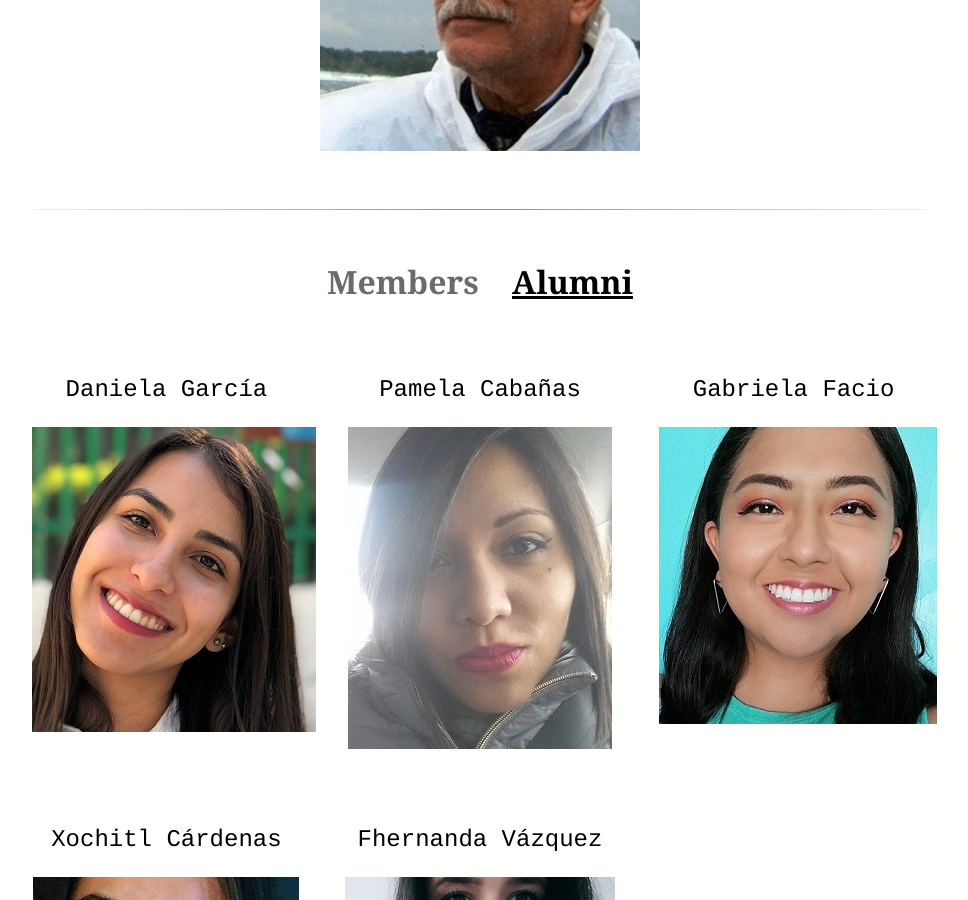
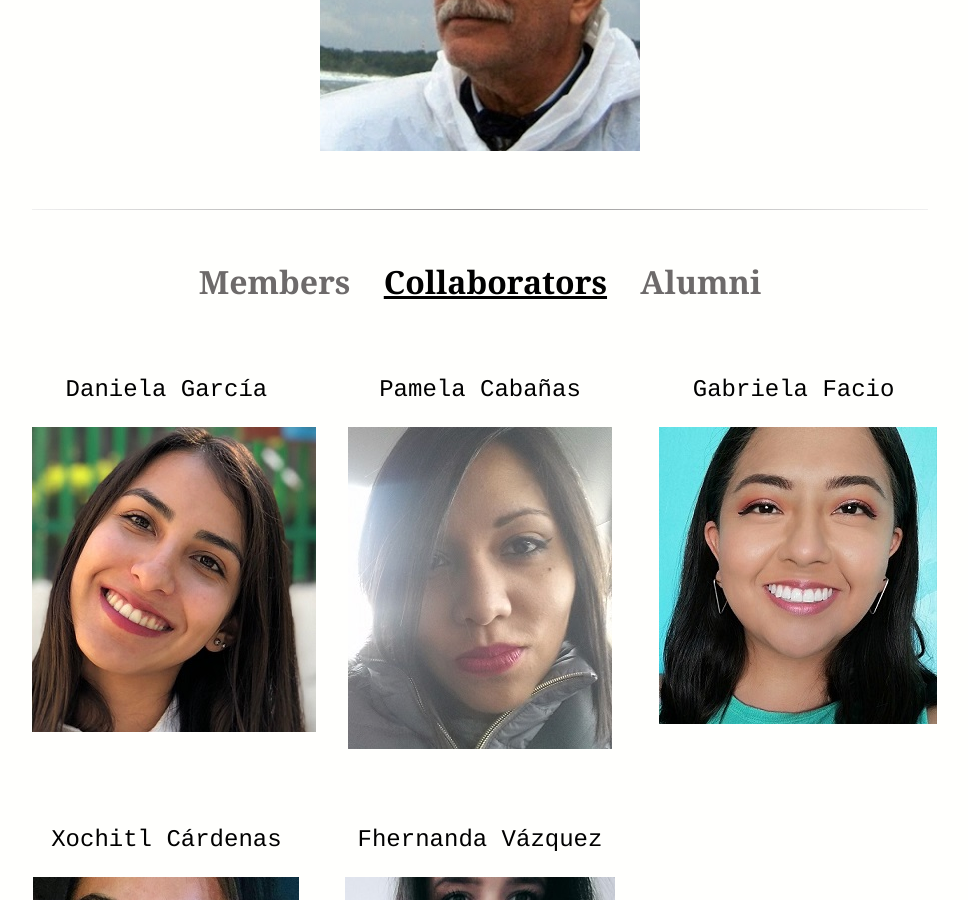
Before and after one commit to BouzasLab25/bouzaslab25.github.io, a Jekyll site: the page built from people/alumni.html, in a window 1280 px wide and 900 px high, scrolled down 583 px. Shown: the whole window, without its empty margins (160-1128 px from the left). Built offline with Jekyll 4.4.1, drawn with Linux system fonts in a browser that asks for light colours.

Commit message:
Update alumni.html

```diff
--- a/people/alumni.html
+++ b/people/alumni.html
@@ -11,7 +11,7 @@
 
 <hr class="style14">
 
-<h3 style="color:black;font-size: 2em;font-family:'Georgia';"><a href="/people/index.html" style="color:#6d6a6a;font-size: 1em;font-family:'Georgia';">Members</a>&nbsp;&nbsp;&nbsp;&nbsp;<u>Alumni</u></h3>
+<h3 style="color:black;font-size: 2em;font-family:'Georgia';"><a href="/people/index.html" style="color:#6d6a6a;font-size: 1em;font-family:'Georgia';">Members</a>&nbsp;&nbsp;&nbsp;&nbsp;<u>Collaborators</u>&nbsp;&nbsp;&nbsp;&nbsp;<a href="/people/alumni.html" style="color:#6d6a6a;font-size: 1em;font-family:'Georgia';">Alumni</a></h3>
 </p>
 
 <div class="left">
```
